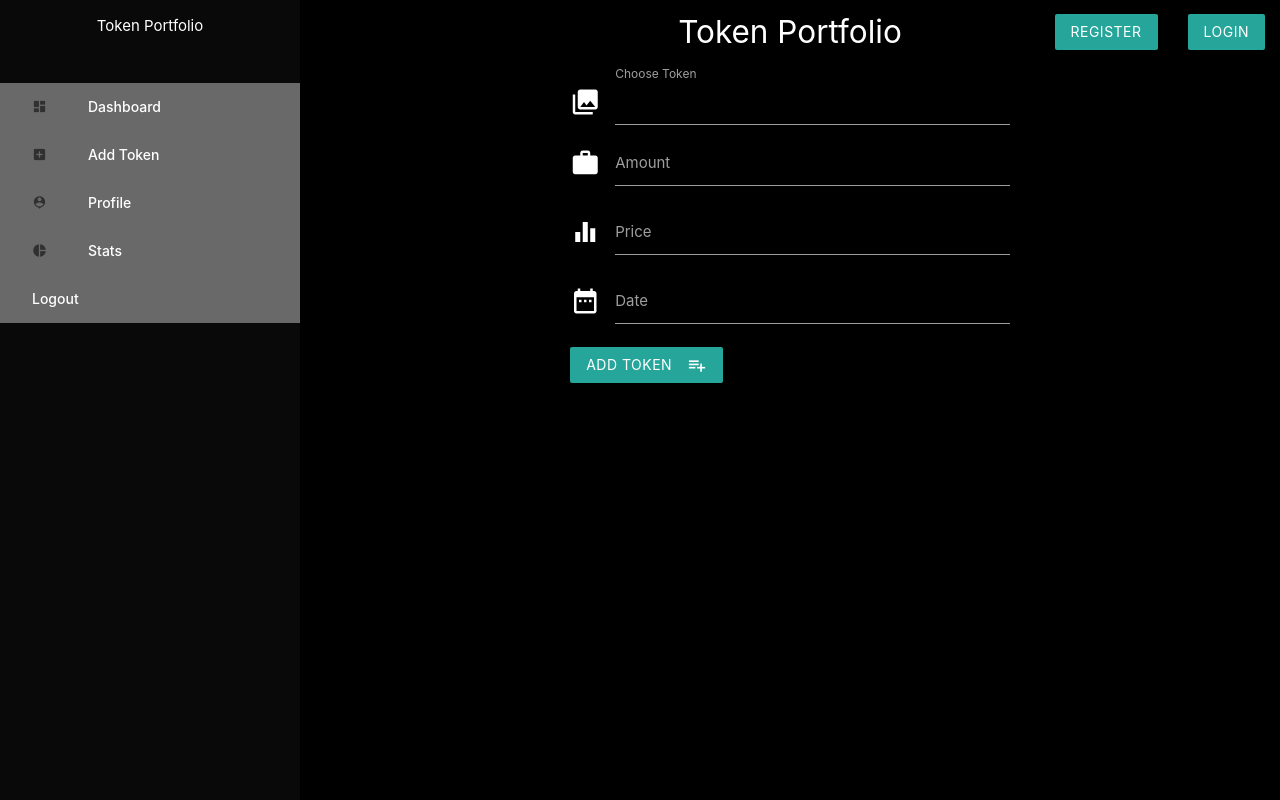
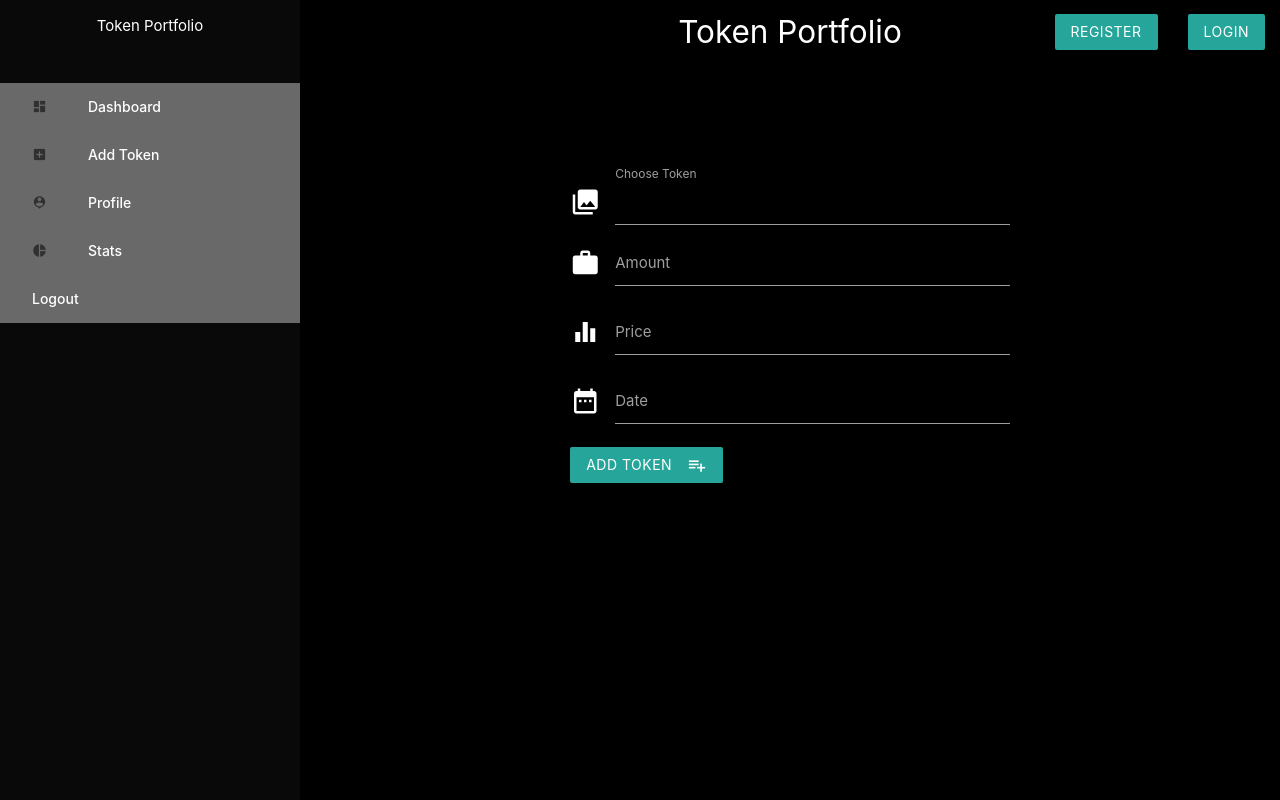
Before and after one commit to John-E5/ETH-Tokens-Tracker, a Flask app: template app/templates/add_token.html in a window 1280 px wide. Run offline with Flask 2, Linux system fonts and the light colour scheme; the template is opened without the code that fills it: values that come from a table or form of the project are taken from there, others are empty.

Commit message:
Updated toastr imports and added padding-top to main section

```diff
--- a/app/__init__.py
+++ b/app/__init__.py
@@ -3,6 +3,7 @@ from flask import Flask, json
 from flask_sqlalchemy import SQLAlchemy
 from flask_argon2 import Argon2
 from flask_login import LoginManager
+from flask_toastr import Toastr
 
 # App config and database init
 app = Flask(__name__, template_folder='templates')
@@ -25,5 +26,8 @@ SITE_ROOT = os.path.realpath(os.path.dirname(__file__))
 json_data = os.path.join(SITE_ROOT, "static/data", "tokensData.json")
 token_data = json.load(open(json_data))
 
+
+toastr = Toastr(app)
+
 # Import routes after app has been init
 from app import routes
--- a/app/routes.py
+++ b/app/routes.py
@@ -1,7 +1,6 @@
 # Flask Imports
 from flask import render_template, url_for, redirect, flash, request
 from flask_login import login_user, current_user, logout_user, login_required
-from flask_toastr import Toastr
 
 
 # App Imports
@@ -9,7 +8,6 @@ from app import app, db, argon2, token_data
 from app.forms import RegistrationForm, LoginForm, UpdateProfileForm, AddTokenForm, UpdateTokenForm
 from app.models import User, UsersTokens
 
-toastr = Toastr(app)
 
 # Index
 @app.route('/')
@@ -48,6 +46,7 @@ def login():
         user = User.query.filter_by(email=form.email.data).first()
         if user and argon2.check_password_hash(user.password, form.password.data):
             login_user(user, remember=True)
+            flash('You are now logged in!')
             return redirect(url_for('dashboard'))
         else:
             flash('Login Unsuccessful, Please check email and password')
--- a/app/static/css/style.css
+++ b/app/static/css/style.css
@@ -17,7 +17,9 @@ nav, header, main, footer {
     padding-left: 300px;
 }
 
-
+main {
+    padding-top: 100px;
+}
 .sidenav {
     color: white;
     background-color: #090909;
```
